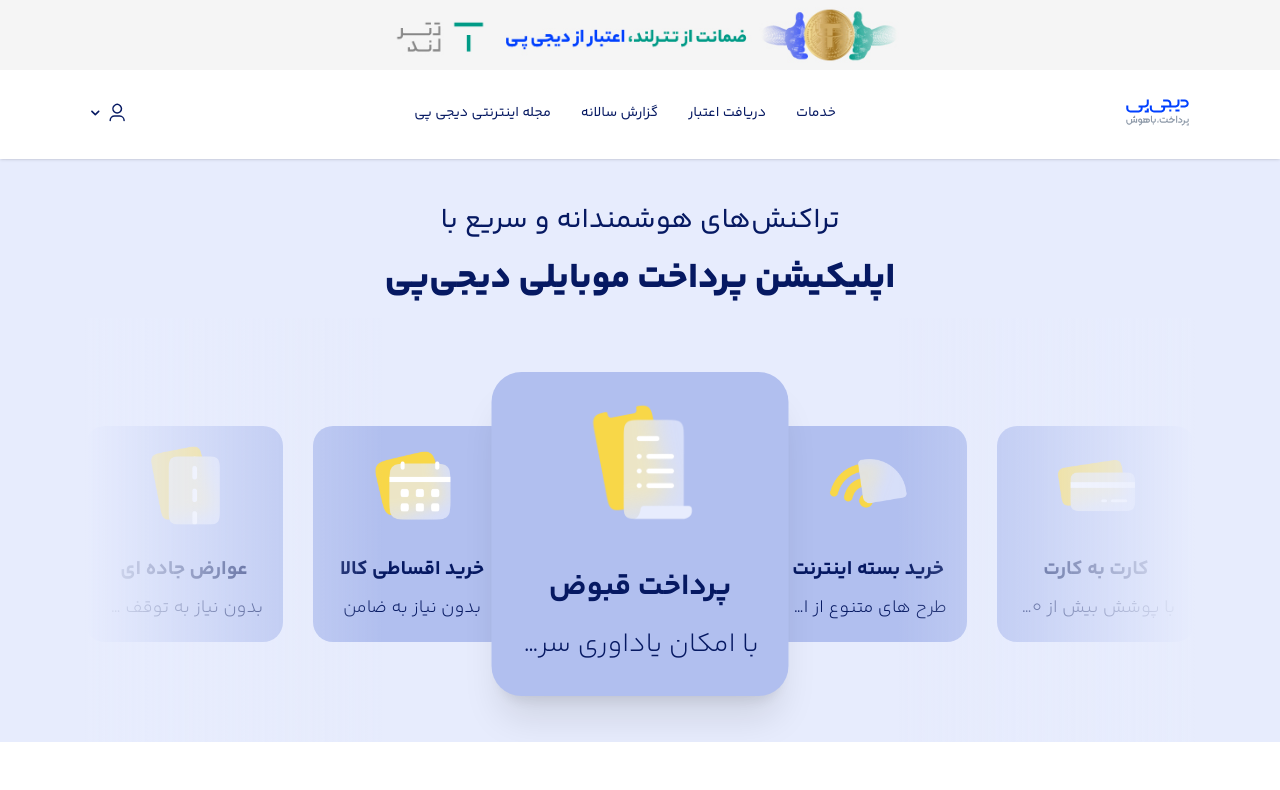
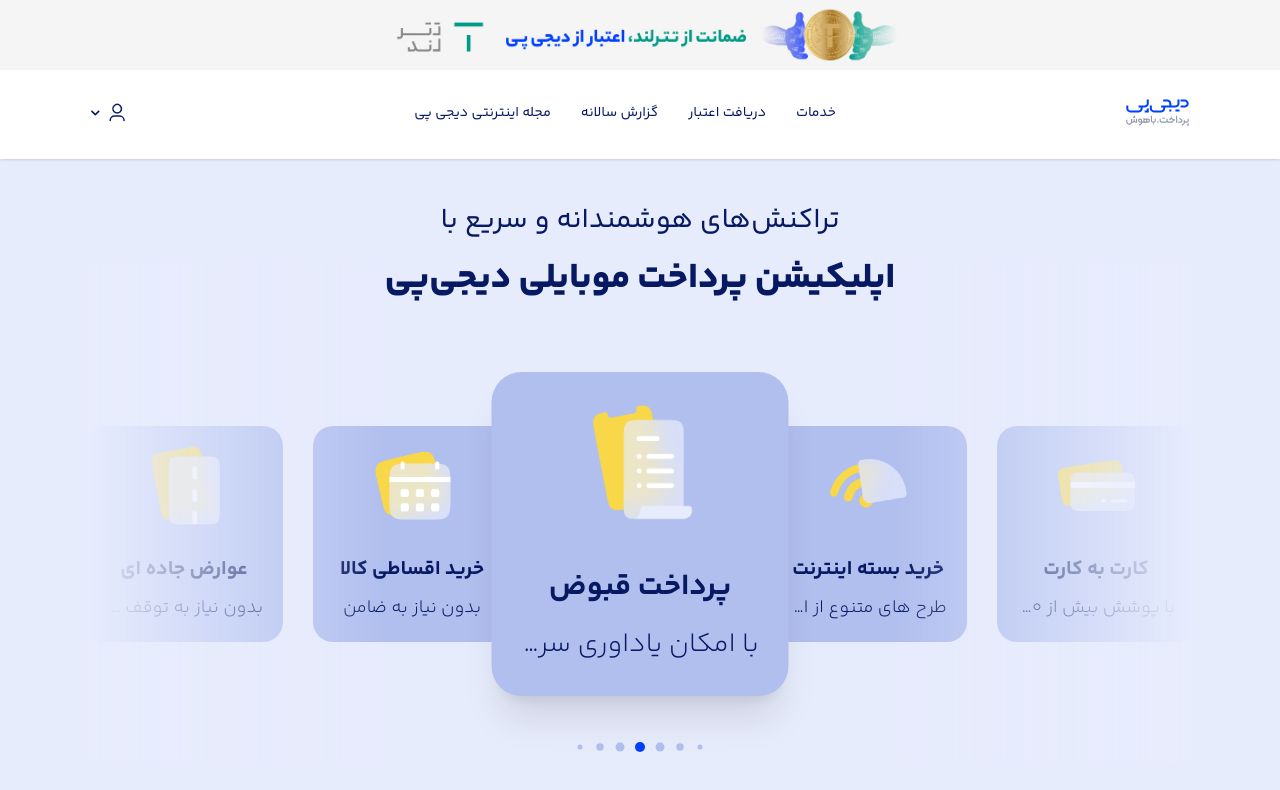
Before and after one commit to MohamadMahdi-Tasha/digipay-clone, a Next.js app: page / in a window 1280 px wide. Shown: the top 790 px of the page. Built offline with nearby package versions, Linux system fonts and the light colour scheme.

Commit message:
added pagination to first section sluider

```diff
--- a/app/index.css
+++ b/app/index.css
@@ -15,6 +15,14 @@
 .hamburger-btn[data-opened="true"] > .hamburger-line:first-of-type {@apply opacity-0;}
 .hamburger-btn[data-opened="true"] > .hamburger-line:nth-of-type(2) {@apply rotate-45;}
 .hamburger-btn[data-opened="true"] > .hamburger-line:nth-of-type(3) {@apply -rotate-45 bottom-[50%] translate-y-[50%];}
+
+/*Defining Styles Of First Sections Slider*/
 .first-section-slider.swiper {@apply overflow-y-visible}
 .first-section-slider .swiper-slide-active {@apply z-[9999];}
 .first-section-slider .swiper-slide-active > div {@apply scale-150 shadow-xl text-themeColor;}
+.first-section-slider .swiper-pagination {@apply flex justify-center items-center w-full mt-[100px] gap-[10px]}
+.first-section-slider .swiper-pagination-bullet {@apply w-[10px] h-[10px] bg-mediumBlue rounded-full transition-all;}
+.first-section-slider .swiper-pagination-bullet:is(:nth-of-type(3), :nth-of-type(5)) {@apply scale-90;}
+.first-section-slider .swiper-pagination-bullet:is(:nth-of-type(2), :nth-of-type(6)) {@apply scale-75;}
+.first-section-slider .swiper-pagination-bullet:is(:nth-of-type(1), :nth-of-type(7)) {@apply scale-50;}
+.first-section-slider .swiper-pagination-bullet-active {@apply bg-themeColor;}
--- a/components/firstSectionSliderComponent.tsx
+++ b/components/firstSectionSliderComponent.tsx
@@ -4,6 +4,7 @@
 
 // Importing Part
 import {Swiper, SwiperSlide} from "swiper/react";
+import { Pagination } from 'swiper/modules';
 import 'swiper/css';
 import React from "react";
 import FirstSectionSlideComponent from '@/components/firstSectionSlideComponent';
@@ -22,12 +23,23 @@ export default function FirstSectionSliderComponent():React.ReactNode {
         <div className={'relative'}>
             <div className={'w-[300px] bg-gradient-to-l from-lightBlue absolute top-[-50%] right-0 h-[500px] z-[99] pointer-events-none'} />
             <Swiper
-                slidesPerView={5}
+                modules={[Pagination]}
+                breakpoints={{
+                    991: {
+                        slidesPerView: 5,
+                        spaceBetween: 30,
+                        initialSlide: 3
+                    },
+                    0: {
+                        slidesPerView: 3,
+                        spaceBetween: 20,
+                        initialSlide: 2
+                    }
+                }}
                 centeredSlides={true}
-                initialSlide={3}
-                spaceBetween={30}
                 className={'first-section-slider'}
                 autoplay={true}
+                pagination={true}
             >
                 <SwiperSlide><FirstSectionSlideComponent img={SimImage.src} title={'خرید شارژ'} subtitle={'با امکان تنظیم یاد اور'} /></SwiperSlide>
                 <SwiperSlide><FirstSectionSlideComponent img={CartImage.src} title={'کارت به کارت'} subtitle={'با پوشش بیش از ۲۰ کارت بانکی'} /></SwiperSlide>
```
